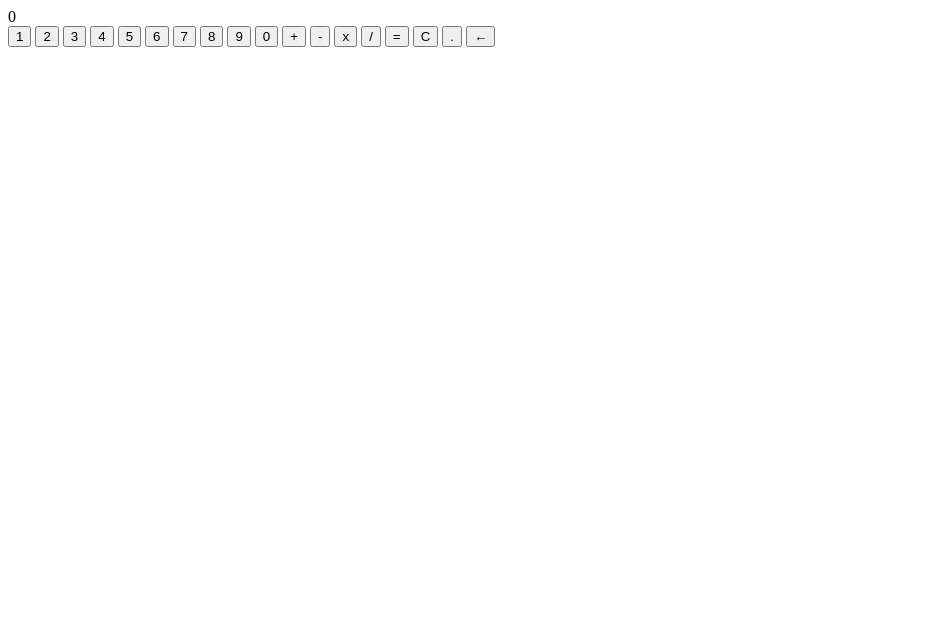
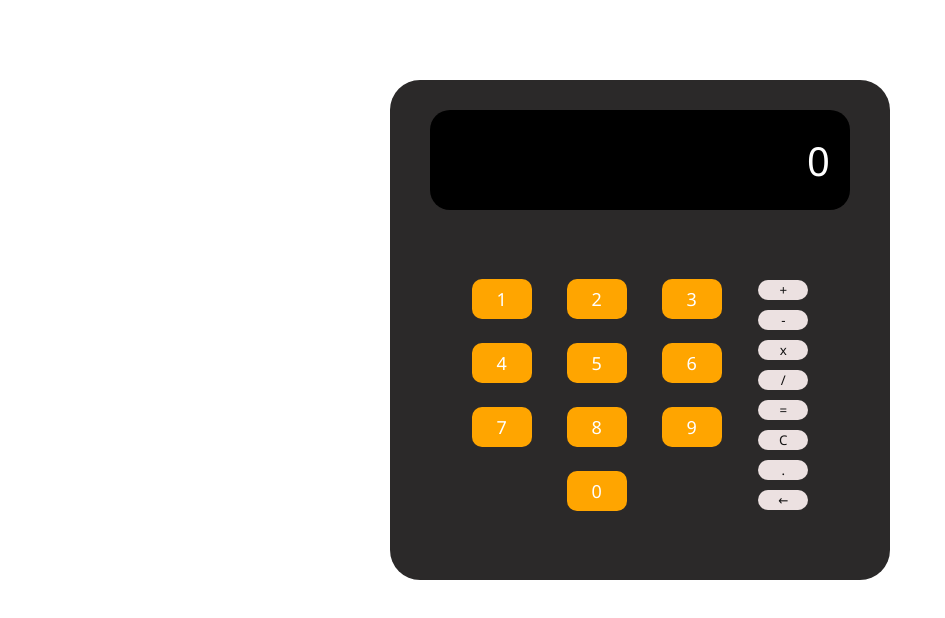
Before and after one commit to Hatsunmikk/calculator, a plain HTML site: page index.html in a window 1280 px wide. Shown: the whole page, without its empty margins (0-945 px from the left). Drawn offline with Linux system fonts and the light colour scheme.

Commit message:
Add css styling

```diff
--- a/index.html
+++ b/index.html
@@ -11,16 +11,27 @@
         <div class="calculator">
             <div id="display">0</div>
             <div class="buttons">
+                <div class="digits-grid">
+                    <div class="row1">
               <button class="digit">1</button>
               <button class="digit">2</button>
               <button class="digit">3</button>
+            </div>
+            <div class="row2">
               <button class="digit">4</button>
               <button class="digit">5</button>
               <button class="digit">6</button>
+            </div>
+            <div class="row3">
               <button class="digit">7</button>
               <button class="digit">8</button>
               <button class="digit">9</button>
+            </div>
+            <div class="row4">
               <button class="digit">0</button>
+            </div>
+            </div>
+            <div class="grid2">
               <button class="operator">+</button>
               <button class="operator">-</button>
               <button class="operator">x</button>
@@ -30,6 +41,7 @@
               <button id="decimal">.</button>
               <button id="backspace">←</button>
             </div>
+            </div>
           </div>
 
         <script src="logic.js"></script>
--- a/styles.css
+++ b/styles.css
@@ -0,0 +1,113 @@
+* {
+    padding: 0;
+    margin : 0;
+    font-family:'Segoe UI', Tahoma, Geneva, Verdana, sans-serif;
+}
+
+body {
+    display: flex;
+    justify-content: center;
+    align-items: center;
+    margin-top: 80px;
+}
+
+.calculator {
+    width: 500px;
+    height: 500px;
+    background-color: rgb(43, 41, 41);
+    display: flex;
+    flex-wrap: wrap;
+    border-radius: 30px;
+    flex-direction: column;
+    gap: 5px;
+    justify-content: flex-start;
+    align-items: center;
+
+
+
+}
+
+#display {
+    width: 400px;
+    height: 100px;
+    background-color: black;
+    margin: 30px;
+    border-radius: 20px;
+    color: white;
+    display: flex;
+    align-items: center;
+    justify-content: flex-end;
+    font-size: 2.5em;
+    padding-right: 20px;
+
+}
+
+.buttons {
+    width: 400px;
+    height: 300px;
+    display: flex;
+    flex-wrap: wrap;
+    align-items: center;
+    justify-content: space-evenly;
+}
+
+.digits-grid {
+   display: flex;
+   width: 250px;
+   height: 250px;
+   flex-direction: column;
+   align-items: center;
+   justify-content: space-evenly;
+   gap: 15px;
+   flex-wrap: wrap;
+   margin-left: 25px;
+}
+
+.digit {
+    width: 60px;
+    height: 40px;
+    font-size: 18px;
+}
+
+.row1, .row2, .row3, .row4 {
+    display: flex;
+    flex-wrap: wrap;
+    justify-content: space-between;
+    width: 250px;
+}
+
+.row4 {
+    justify-content: center;
+}
+
+.grid2 {
+    height:250px;
+    width: 100px;
+    display: flex;
+    flex-direction: column;
+    align-items: center;
+    justify-content: space-evenly;
+    margin-left: 5px;
+}
+
+.operator {
+    width: 50px;
+    height: 20px;
+    background-color: rgb(236, 225, 225);
+    color: rgb(19, 18, 18);
+}
+
+#equals, #clear, #decimal, #backspace {
+    width: 50px;
+    height: 20px;
+    background-color: rgb(236, 225, 225);
+    color: rgb(19, 18, 18);
+
+}
+
+button {
+    border: none;
+    border-radius: 10px;
+    background-color: orange;
+    color: white;
+}
```
